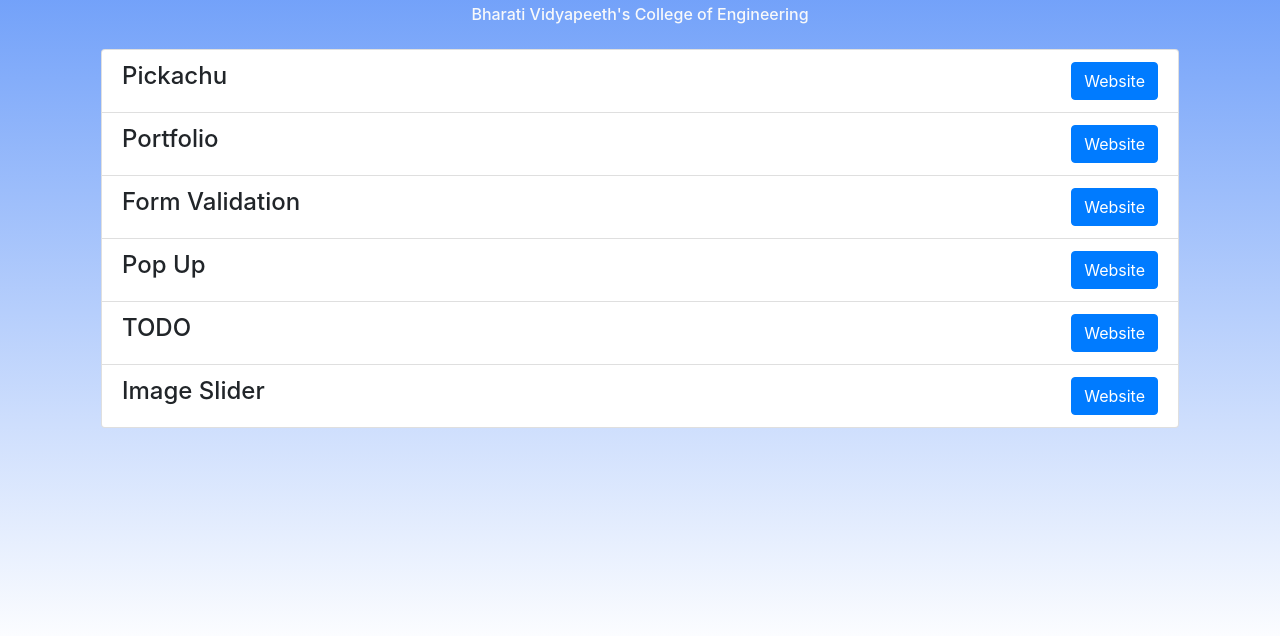
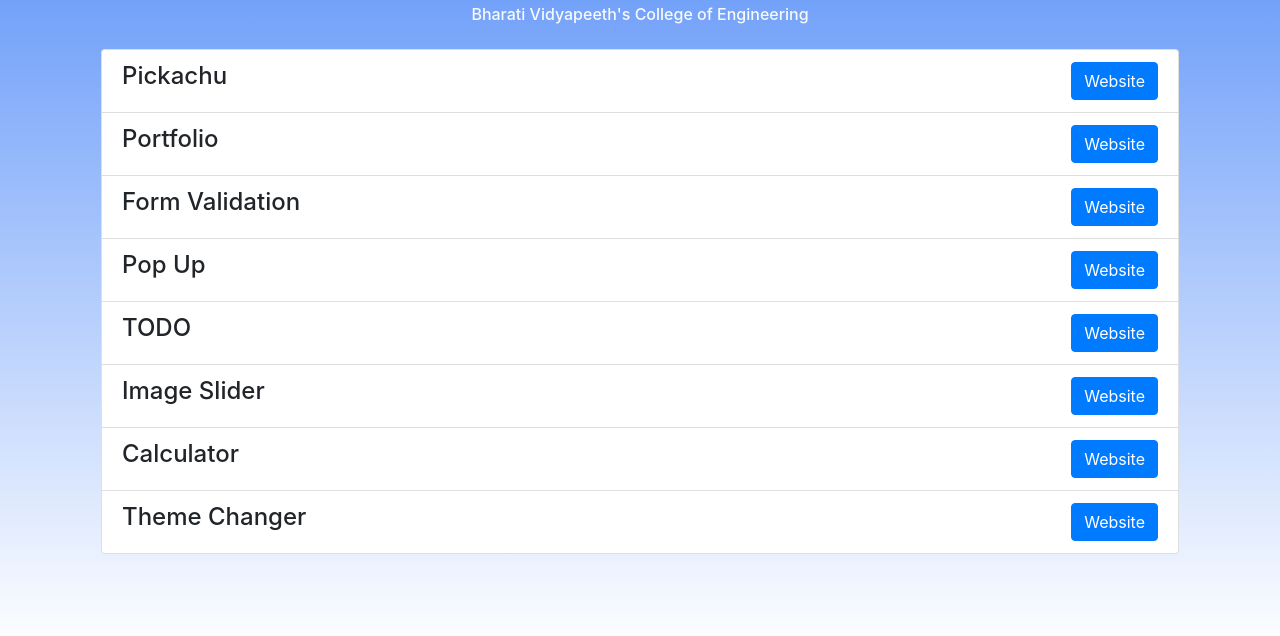
Before and after one commit to prachi255/Assignments.github.io, a plain HTML site: page index.html in a window 1280 px wide. Shown: the part 146-782 px from the top of the page. Drawn offline with nearby package versions, Linux system fonts and the light colour scheme; files that its build step writes are made by us from their sources.

Commit message:
Update index.html

```diff
--- a/index.html
+++ b/index.html
@@ -58,6 +58,16 @@
                         <span><a class="btn btn-primary" href="./image slider/index.html" role="button">Website</a> </span>
                       </li>
 
+                    <li class="list-group-item d-flex justify-content-between align-items-center">
+                        <h4>Calculator</h4>
+                        <span><a class="btn btn-primary" href="./calculator/index.html" role="button">Website</a> </span>
+                      </li>
+
+                    <li class="list-group-item d-flex justify-content-between align-items-center">
+                        <h4>Theme Changer</h4>
+                        <span><a class="btn btn-primary" href="./themeChanger/index.html" role="button">Website</a> </span>
+                      </li>
+
                   </ul>
 
 
```
